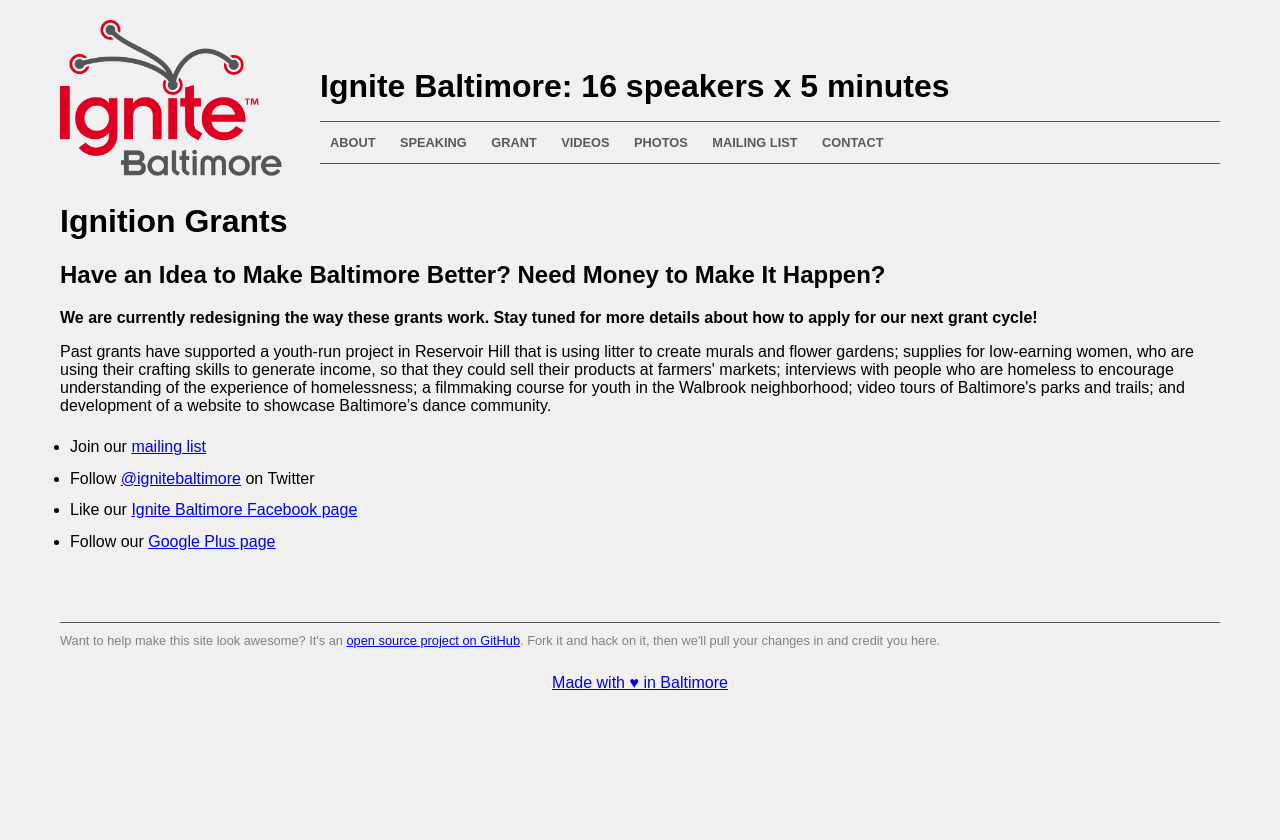
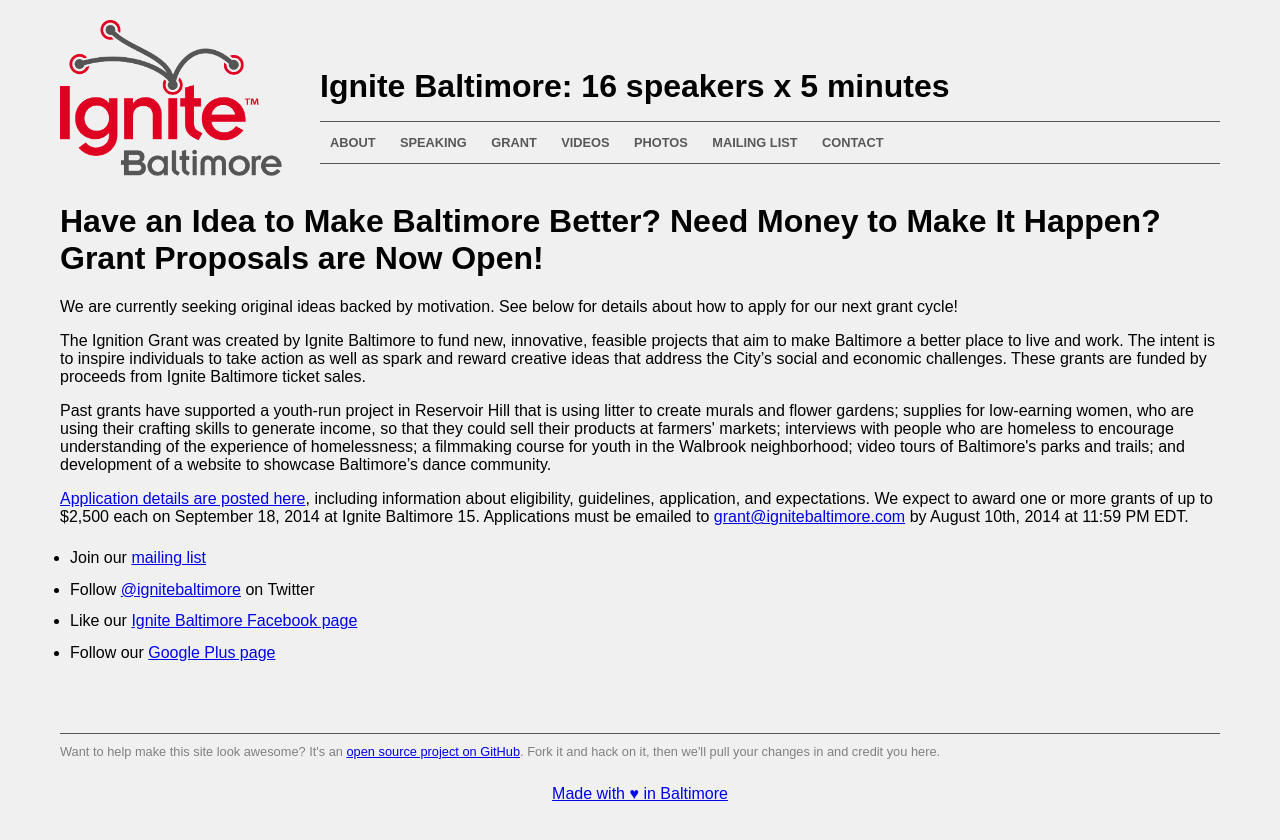
Before and after one commit to ignitebaltimore/ignitebaltimore.github.com, a Jekyll site: the page built from grant.html, in a window 1280 px wide. Shown: the top 840 px of the page. Built offline with Jekyll 4.4.1, drawn with Linux system fonts in a browser that asks for light colours; nearby versions of some CDN libraries.

Commit message:
grant updates

```diff
--- a/grant.html
+++ b/grant.html
@@ -3,27 +3,26 @@
 title: "Ignition Grants"
 ---
 
-<h1 class="row">{{ page.title }}</h1>
+<h1 class="row">
+Have an Idea to Make Baltimore Better? Need Money to Make It Happen? Grant Proposals are Now Open!
+</h1>
 
-<h2 class="row">Have an Idea to Make Baltimore Better? Need Money to Make It Happen?</h2>
+<p class="row">
+We are currently seeking original ideas backed by motivation. See below for details about how to apply for our next grant cycle!
+</p>
 
-<div class="row">
-  <p><strong>We are currently redesigning the way these grants work. Stay tuned for more details about how to apply for our next grant cycle!</strong></p>
-  <!--<p>-->
-  <!--Ignite Baltimore is making four Ignition Grants, of up to $2,500 each, available to support new, innovative projects that aim to make Baltimore a better place to live and work. These grants are funded by proceeds from Ignite Baltimore ticket sales and sponsored by <a href="http://warnockfoundation.org/">The Warnock Foundation</a>.-->
-  <!--</p>-->
+<p class=row">The Ignition Grant was created by Ignite Baltimore to fund new, innovative, feasible projects that aim to
+make Baltimore a better place to live and work. The intent is to inspire individuals to take action as well as spark
+and reward creative ideas that address the City’s social and economic challenges. These grants are funded by proceeds from
+Ignite Baltimore ticket sales.</p> <!-- and sponsored by The Warnock Foundation. -->
 
-  <!--<p>-->
-  <!--Applications must be submitted by September 6, 2013 at 11:59 pm EDT. The selected projects will be announced at Ignite Baltimore 13 on September 26, 2013. <a href="https://docs.google.com/document/d/14u1dJ3HESYNcWDnYyPTIx_Htb15LWxsvKWSC2sscmgY/edit">Application available here</a>.-->
-  <!--</p>-->
+<p class="row">
+Past grants have supported a youth-run project in Reservoir Hill that is using litter to create murals and flower gardens; supplies for low-earning women, who are using their crafting skills to generate income, so that they could sell their products at farmers' markets; interviews with people who are homeless to encourage understanding of the experience of homelessness; a filmmaking course for youth in the Walbrook neighborhood; video tours of Baltimore's parks and trails; and development of a website to showcase Baltimore’s dance community.
+</p>
 
-  <p>
-  Past grants have supported a youth-run project in Reservoir Hill that is using litter to create murals and flower gardens; supplies for low-earning women, who are using their crafting skills to generate income, so that they could sell their products at farmers' markets; interviews with people who are homeless to encourage understanding of the experience of homelessness; a filmmaking course for youth in the Walbrook neighborhood; video tours of Baltimore's parks and trails; and development of a website to showcase Baltimore’s dance community.
-  </p>
-
-  <!--<p>-->
-  <!--If you'd like to help us spread the word, you can use <a href="https://docs.google.com/document/d/1F14zLeLi8L7SdUWQiKD6UwdNpYYPsCkH56CVRt8ubWU/edit">this press release</a> to write a blog post or share with your network on Twitter and Facebook. Thanks!-->
-  <!--</p>-->
-</div>
+<p class="row"><a href='https://docs.google.com/document/d/14u1dJ3HESYNcWDnYyPTIx_Htb15LWxsvKWSC2sscmgY/edit'>Application details are posted here</a>, including information about eligibility,
+guidelines, application, and expectations. We expect to award one or more grants of
+up to $2,500 each on September 18, 2014 at Ignite Baltimore 15. Applications must be emailed to <a href="mailto:grant@ignitebaltimore.com">grant@ignitebaltimore.com</a>
+by August 10th, 2014 at 11:59 PM EDT.</p>
 
 {% include social_media.html %}
```
